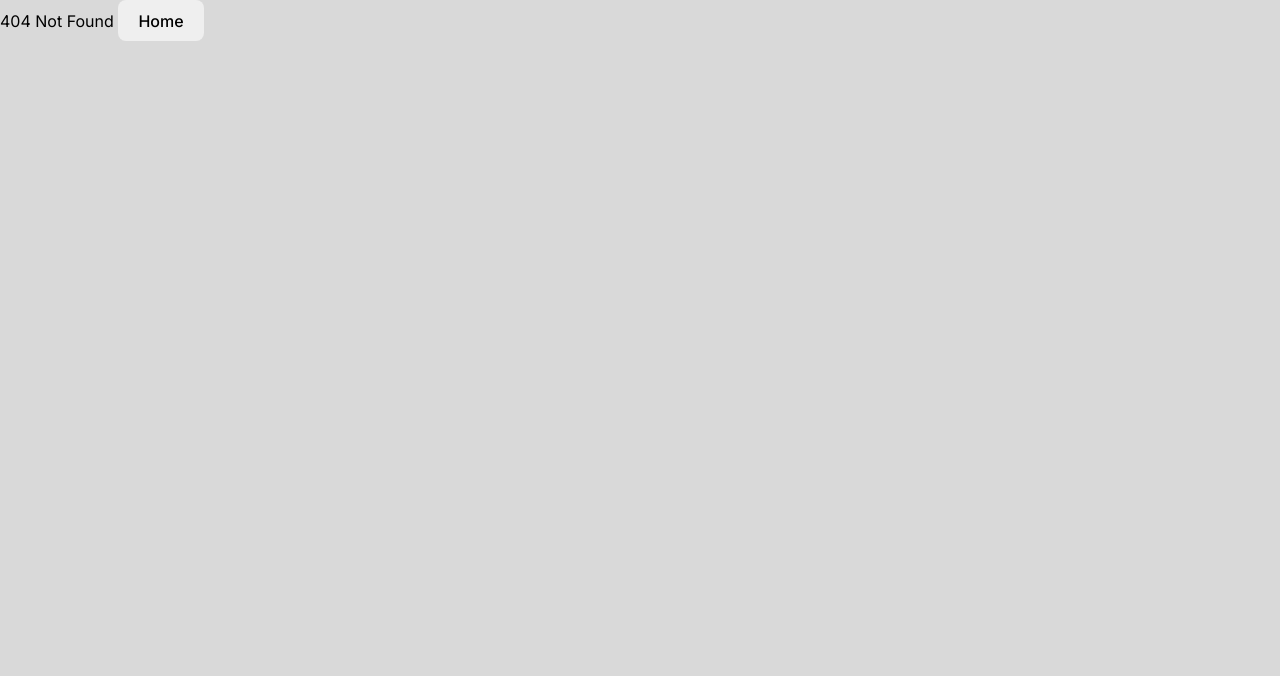
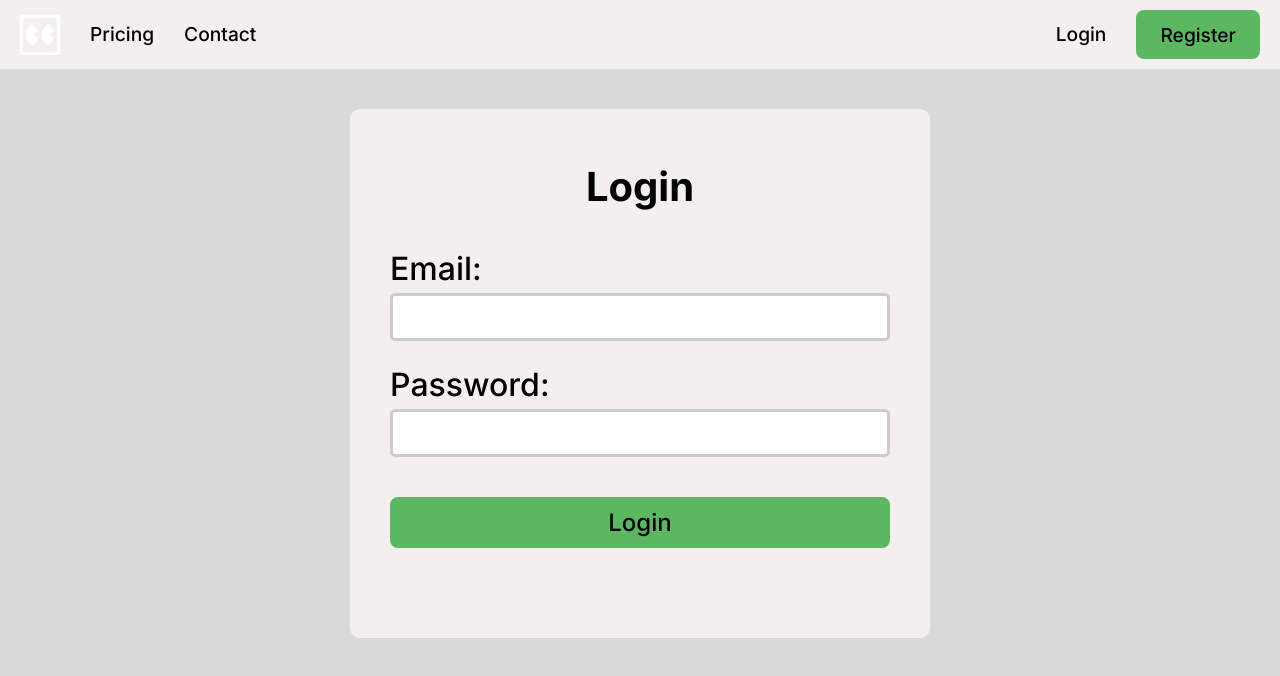
Before and after one commit to pyGuy152/savash, a React (Vite) app in the folder front-end/Savash/: page /login in a window 1280 px wide. Before the commit this address had no page. Shown: the top 676 px of the page. Built offline with nearby package versions, Linux system fonts and the light colour scheme.

Commit message:
loging in works

```diff
--- /dev/null
+++ b/front-end/Savash/src/Login.tsx
@@ -0,0 +1,125 @@
+
+import { useEffect } from "react";
+import HomeNav from "./components/HomeNav";
+import "./Register.css";
+import { useNavigate } from "react-router-dom";
+
+const apiUrl = "https://api.codewasabi.xyz";
+
+function Login() {
+    const navigate = useNavigate();
+
+    useEffect(() => {
+        let token = document.cookie.split("; ").find(row => row.startsWith("token="));
+        if(!token) {
+            return;
+        }
+        token = token.substring(6);
+        if (token) {
+            fetch(apiUrl + "/users", {
+              method: "GET",
+              headers: {
+                "Content-Type": "application/json",
+                Authorization: "bearer " + token,
+              },
+            })
+              .then((res) => res.json())
+              .then((user) => {
+                localStorage.setItem("role", user.role);
+                localStorage.setItem("username", user.username);
+                if (user.role === "teacher") {
+                  navigate("/classes");
+                } else {
+                  navigate("/dashboard");
+                }
+              })
+              .catch((err) => {
+                localStorage.removeItem("role");
+                localStorage.removeItem("username");
+                document.cookie =
+                  "token=; expires=Thu, 01 Jan 1970 00:00:00 UTC; path=/;";
+              });
+        }
+    }, []);
+
+    function fetchUserData(token: string) {
+        console.log(token);
+        fetch(apiUrl + "/users", {
+          method: "GET",
+          headers: {
+            "Content-Type": "application/json",
+            Authorization: "bearer " + token,
+          },
+        })
+          .then((res) => res.json())
+          .then((user) => {
+            localStorage.setItem("role", user.role);
+            localStorage.setItem("username", user.username);
+            if (user.role === "teacher") {
+              navigate("/classes");
+            } else {
+              navigate("/dashboard");
+            }
+          })
+          .catch((err) => {
+            console.log(err);
+            alert("Invalid email or password.");
+          });
+    };
+
+    function submitForm(event: React.FormEvent<HTMLFormElement>) {
+      event.preventDefault();
+      const emailElem = document.getElementById("email") as HTMLInputElement;
+      const passwordElem = document.getElementById(
+        "password"
+      ) as HTMLInputElement;
+      let email = emailElem.value;
+      let password = passwordElem.value;
+      if (email === "" || password === "") {
+        alert("Please fill in all fields.");
+        return;
+      }
+      if (password.length < 8) {
+        alert("Password must be at least 8 characters long.");
+        return;
+      }
+      if (emailElem.checkValidity() === false) {
+        alert("Please enter a valid email address.");
+        return;
+      }
+      const data = { email, password };
+      console.log(apiUrl);
+      fetch(apiUrl + "/login", {
+        body: JSON.stringify(data),
+        method: "POST",
+        headers: {
+          "Content-Type": "application/json",
+        },
+      }).then((res) => res.json()).then((token) => {
+        token = token.access_token;
+        let today = new Date();
+        let expire = new Date(today.getTime() + 60 * 60 * 1000); // 1 hour
+        document.cookie = `token=${token}; expires=${expire.toUTCString()}; path=/`;
+        fetchUserData(token);
+    })
+
+    }
+
+    return (
+      <>
+        <HomeNav />
+        <div>
+          <form className="Register" onSubmit={submitForm}>
+            <h2>Login</h2>
+            <label htmlFor="email">Email:</label>
+            <input type="email" id="email" name="email" required />
+            <label htmlFor="password">Password:</label>
+            <input type="password" id="password" name="password" required />
+            <button type="submit" className="submit">Login</button>
+          </form>
+        </div>
+      </>
+    );
+}
+
+export default Login;
--- a/front-end/Savash/src/Register.css
+++ b/front-end/Savash/src/Register.css
@@ -34,6 +34,7 @@
     padding: 10px;
     font-size: 1.5rem;
     background-color: var(--submitColor);
+    margin: 20px 0px;
 }
 
 .Register h2{
@@ -43,3 +44,9 @@
     margin-bottom: 50px;
     text-align: center;
 }
+
+.Register .isTeacher {
+    width: 20px;
+    height: 20px;
+    margin: 20px 20px;
+}
--- a/front-end/Savash/src/Register.tsx
+++ b/front-end/Savash/src/Register.tsx
@@ -4,7 +4,10 @@ import './Register.css';
 
 const apiUrl = "https://api.codewasabi.xyz";
 
+import { useNavigate } from "react-router-dom";
+
 function Register() {
+    const navigate = useNavigate();
 
     function submitForm(event : React.FormEvent<HTMLFormElement>) {
         event.preventDefault();
@@ -14,10 +17,12 @@ function Register() {
         const passwordElem = document.getElementById("password") as HTMLInputElement;
         const nameElem = document.getElementById("name") as HTMLInputElement;
         const usernameElem = document.getElementById("username") as HTMLInputElement;
+        const roleElem = document.getElementById("role") as HTMLInputElement;
         let email = emailElem.value;
         let password = passwordElem.value;
         let name = nameElem.value;
         let username = usernameElem.value;
+        let role = roleElem.checked ? "teacher" : "student";
         if (email === "" || password === "") {
           alert("Please fill in all fields.");
           return;
@@ -38,7 +43,7 @@ function Register() {
           alert("Please enter a valid email address.");
           return;
         }
-        const data = { email, password, name, username, role: "teacher" };
+        const data = { email, password, name, username, role };
         console.log(apiUrl);
         fetch(apiUrl + "/users", {
             body: JSON.stringify(data),
@@ -46,14 +51,16 @@ function Register() {
             headers: {
                 "Content-Type": "application/json",
             }
-        })
+        }).then(() => {
+            navigate("/login");
+        });
     }
 
     return (
       <div>
         <HomeNav />
         <form className="Register" onSubmit={submitForm}>
-          <h2>Teacher Account</h2>
+          <h2>Create Account</h2>
           <label htmlFor="name">Name:</label>
           <input type="text" name="name" id="name" required />
           <label htmlFor="username">Username:</label>
@@ -70,6 +77,10 @@ function Register() {
           <label htmlFor="password">Password:</label>
           <input type="password" name="password" id="password" required />
           <br />
+          <label htmlFor="role">
+            I am a teacher:
+            <input type="checkbox" name="role" id="role" className="isTeacher" />
+          </label>
           <button type="submit" className="submit">
             Register
           </button>
--- a/front-end/Savash/src/components/HomeNav.tsx
+++ b/front-end/Savash/src/components/HomeNav.tsx
@@ -19,11 +19,11 @@ function HomeNav() {
         </ul>
         <ul className="right">
           <li>
-            <Link to="/login">Student</Link>
+            <Link to="/login">Login</Link>
           </li>
           <li>
             <Link to="/register">
-              <button className="register">Teacher</button>
+              <button className="register">Register</button>
             </Link>
           </li>
         </ul>
--- a/front-end/Savash/src/main.tsx
+++ b/front-end/Savash/src/main.tsx
@@ -3,6 +3,7 @@ import { createRoot } from 'react-dom/client'
 import './index.css'
 import App from './App.tsx'
 import Register from './Register.tsx'
+import Login from './Login.tsx'
 
 import { createBrowserRouter, RouterProvider } from "react-router-dom";
 
@@ -22,6 +23,10 @@ const router = createBrowserRouter([
   {
     path: "/register",
     element: <Register />,
+  },
+  {
+    path: "/login",
+    element: <Login />,
   }
 ]);
 
```
